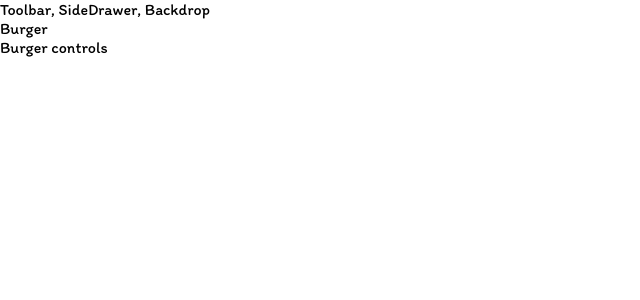
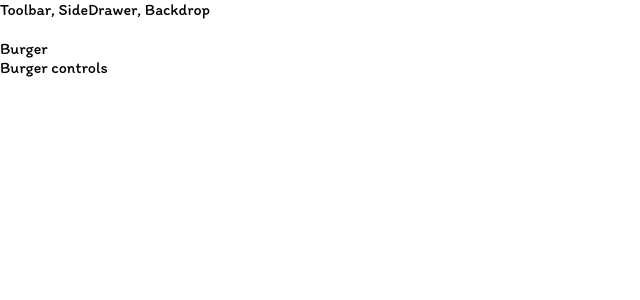
Before and after one commit to Soleksandr/burger-builder, a React app: page / in a window 1280 px wide. Shown: the top 300 px of the page, without its empty margins (0-640 px from the left). Built offline with nearby package versions, Linux system fonts and the light colour scheme.

Commit message:
add Layout styles

```diff
--- /dev/null
+++ b/src/components/Layout/Layout.css
@@ -0,0 +1,3 @@
+.Content {
+  margin-top: 20px;
+}
--- a/src/components/Layout/Layout.jsx
+++ b/src/components/Layout/Layout.jsx
@@ -1,10 +1,11 @@
 import React from 'react';
 import Aux from '../../hoc/Aux';
+import classes from './Layout.css';
 
 const layout = props => (
   <Aux>
     <div>Toolbar, SideDrawer, Backdrop </div>
-    <main>{props.children}</main>
+    <main className={classes.Content}>{props.children}</main>
   </Aux>
 );
 
```
